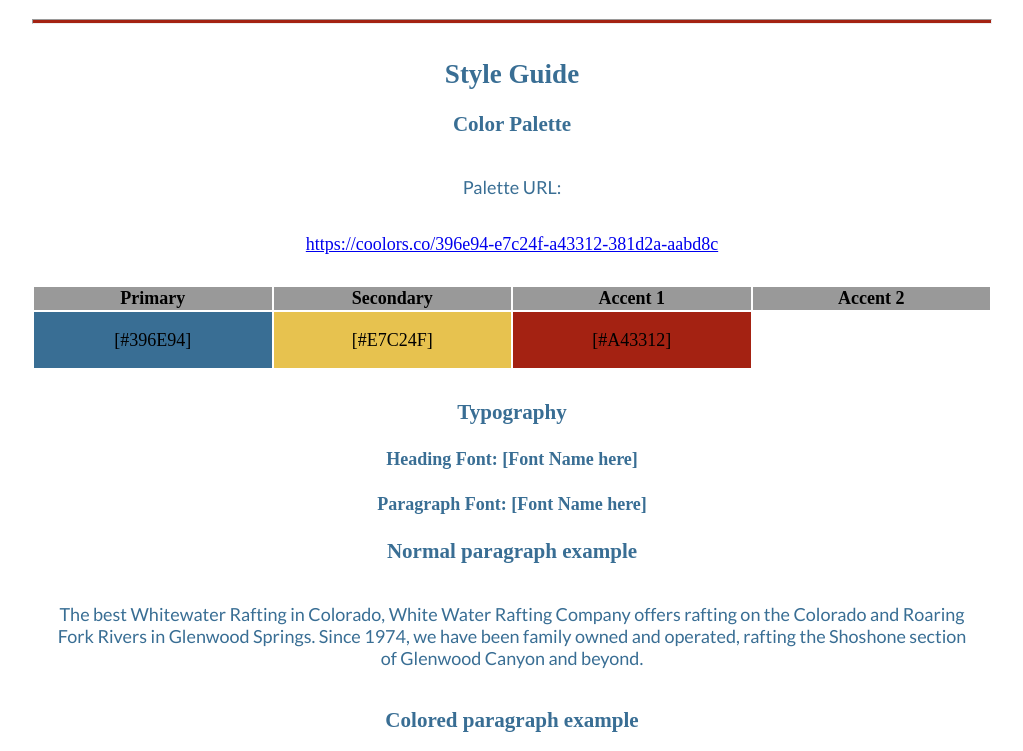
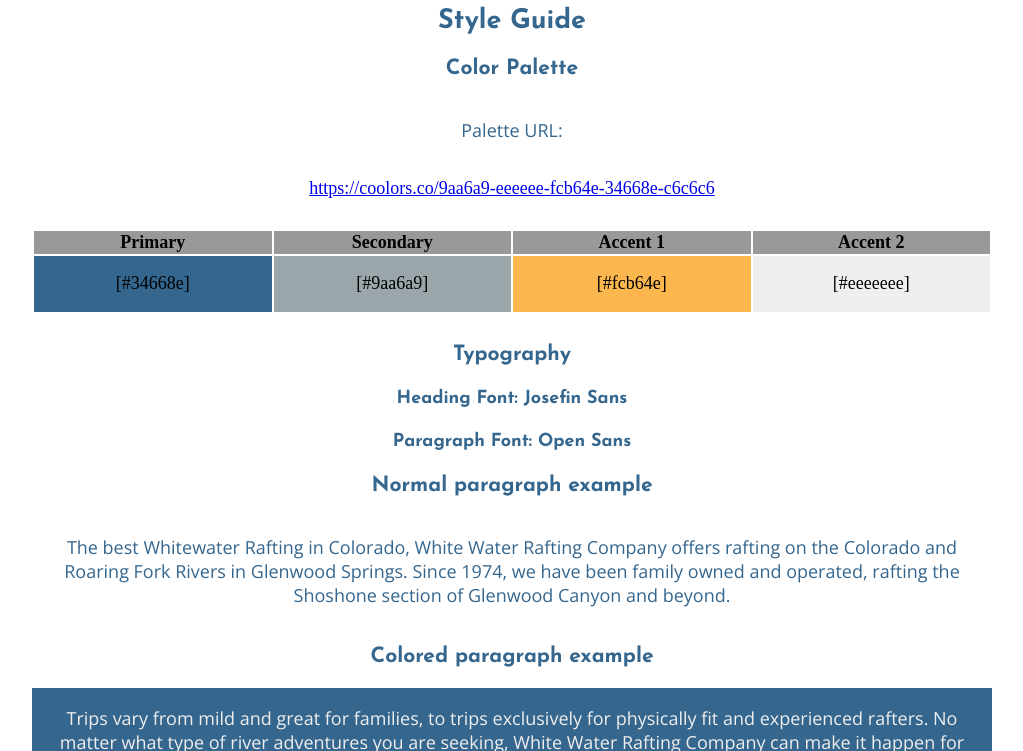
Before and after one commit to Hudson-N/wdd130, a plain HTML site: page wwr/site-plan-rafting.html in a window 1280 px wide. Shown: the part 1144-1895 px from the top of the page, without its empty margins (128-1151 px from the left). Drawn offline with nearby package versions, Linux system fonts and the light colour scheme; a web font is replaced by a local one.

Commit message:
Added site-plan

```diff
--- a/wwr/site-plan-rafting.html
+++ b/wwr/site-plan-rafting.html
@@ -32,7 +32,7 @@
     <h2>Branding</h2>
     <h3>Website Logo</h3>
     <!-- Replace this with some sort of logo for your site.  A logo can be as simple as the name of your site in a nice font :) -->
-    <img src="https://byui-wdd.github.io/wdd130/rafting_images/dryoarlogo.png" alt="Logo image" />
+    <img src="images/bull_rapids_logo.png" alt="Logo image" />
     <hr />
     <h2>Style Guide</h2>
 
@@ -43,8 +43,8 @@
 
     <!-- Copy and paste the URL to your finished palette below. Replace the href value that is there with yours. Make sure to paste it into both the href value and the content text of the <a> tag -->
     <p>Palette URL:</p>
-    <a href="https://coolors.co/396e94-e7c24f-a43312-381d2a-aabd8c"
-      target="_blank">https://coolors.co/396e94-e7c24f-a43312-381d2a-aabd8c</a>
+    <a href="https://coolors.co/9aa6a9-eeeeee-fcb64e-34668e-c6c6c6"
+      target="_blank">https://coolors.co/9aa6a9-eeeeee-fcb64e-34668e-c6c6c6</a>
 
     <table class="colors">
       <tr>
@@ -55,10 +55,10 @@
       </tr>
       <!-- Replace the numbers in the boxes below with your hex color codes. Then switch to the site-plan.css file and change your colors there as well. -->
       <tr>
-        <td class="primary">[#396E94]</td>
-        <td class="secondary">[#E7C24F]</td>
-        <td class="accent1">[#A43312]</td>
-        <td class="accent2"></td>
+        <td class="primary">[#34668e]</td>
+        <td class="secondary">[#9aa6a9]</td>
+        <td class="accent1">[#fcb64e]</td>
+        <td class="accent2">[#eeeeeee]</td>
       </tr>
     </table>
 
@@ -68,11 +68,11 @@
     <!-- Choose a font for your paragraphs (body copy) and headlines. What font(s) have you chosen? Think also about which of your colors above you might use for background and font colors. -->
 
     <h4>
-      Heading Font: [Font Name here]
+      Heading Font: Josefin Sans
       <!-- change this -->
     </h4>
     <h4>
-      Paragraph Font: [Font Name here]
+      Paragraph Font: Open Sans
       <!-- change this -->
     </h4>
     <h3>Normal paragraph example</h3>
--- a/wwr/styles/site-plan-rafting.css
+++ b/wwr/styles/site-plan-rafting.css
@@ -2,29 +2,29 @@
 /* if you are using any Google fonts change the font names below to your fonts.
 Any spaces in your font name should be replaced with a +.
 Fonts are separated by a & */
-@import url('https://fonts.googleapis.com/css2?family=IM+Fell+French+Canon&family=Lato:ital,wght@0,400;0,700;1,400&display=swap');
+@import url('https://fonts.googleapis.com/css2?family=Josefin+Sans:ital,wght@0,100..700;1,100..700&family=Open+Sans:ital,wght@0,300..800;1,300..800&display=swap');
 
 :root {
   /* change the values below to your colors from your palette */
-  --primary-color: #396E94   ;
-  --secondary-color: #E7C24F ;
-  --accent1-color: #A42212;
-  --accent2-color: white;
+  --primary-color: #34668e   ;
+  --secondary-color: #9aa6a9 ;
+  --accent1-color: #fcb64e;
+  --accent2-color: #eeeeee;
 
   /* change the values below to your chosen font(s) */
-  --heading-font: "IM Fell French Canon";
-  --paragraph-font: Lato, Helvetica, sans-serif;
+  --heading-font: "Josefin Sans";
+  --paragraph-font: "Open Sans";
 
   /* these colors below should be chosen from among your palette colors above */
-  --headline-color-on-white: #396E94;  /* headlines on a white background */
-  --headline-color-on-color: white; /* headlines on a colored background */
-  --paragraph-color-on-white: #396E94; /* paragraph text on a white background */
-  --paragraph-color-on-color: white; /* paragraph text on a colored background */
-  --paragraph-background-color: #396E94  ;
-  --nav-link-color: #396E94;
-  --nav-background-color: #D4AC0D;
-  --nav-hover-link-color: white;
-  --nav-hover-background-color: #396E94;
+  --headline-color-on-white: #34668e;  /* headlines on a white background */
+  --headline-color-on-color: #eeeeee; /* headlines on a colored background */
+  --paragraph-color-on-white: #34668e; /* paragraph text on a white background */
+  --paragraph-color-on-color: #eeeeee; /* paragraph text on a colored background */
+  --paragraph-background-color: #34668e  ;
+  --nav-link-color: #34668e;
+  --nav-background-color: #9aa6a9;
+  --nav-hover-link-color: #34668e;
+  --nav-hover-background-color: #fcb64e;
 }
 
 
```
Also changed, not shown: wwr/images/bull_rapids_logo.png (added).
